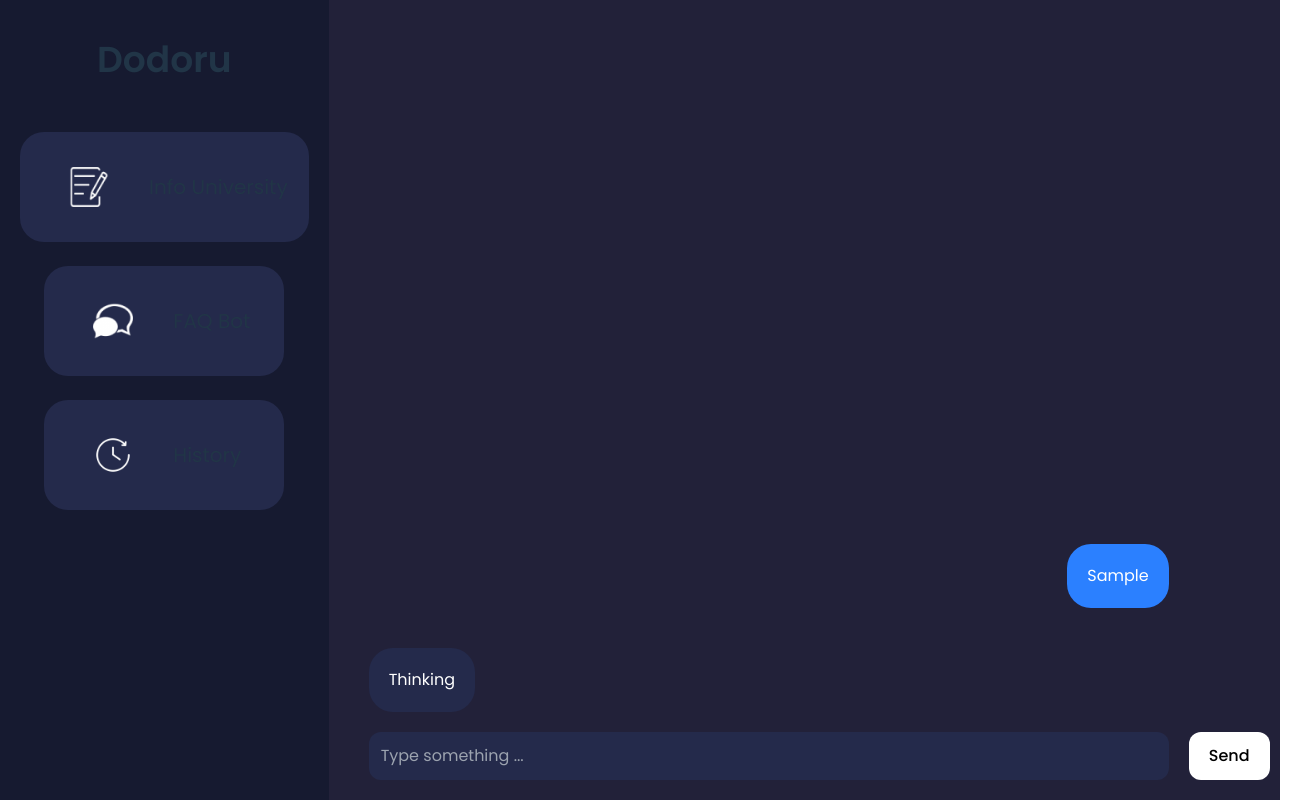
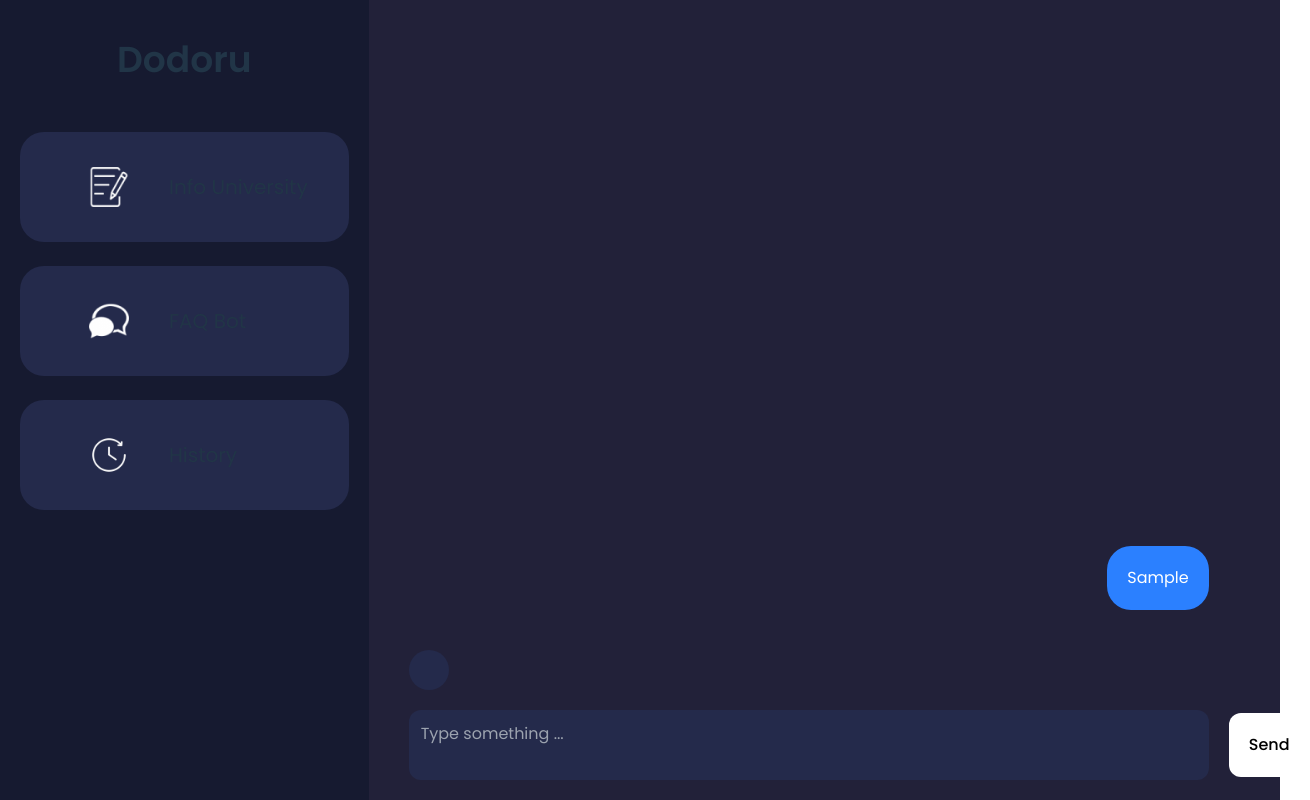
Before and after one commit to kensunjaya/Technoscape_Hackathon, a React (Vite) app: page / in a window 1280 px wide. Both pictures are taken after typing "Sample" into the empty fields and a click on the button "Send". Shown: the whole page, 1310 px wide, since content can reach past the window. Built offline with nearby package versions, Linux system fonts and the light colour scheme; no server answers.

Commit message:
textarea touchup

```diff
--- a/src/components/Card.jsx
+++ b/src/components/Card.jsx
@@ -7,7 +7,7 @@ function Card(props) {
   return (
     <>
       <button
-        className="flex items-center rounded-3xl bg-bluefield p-5 min-w-[30vh] my-3 overflow-hidden font-sans"
+        className="flex items-center rounded-3xl bg-bluefield py-5 min-w-full my-3 px-10 overflow-hidden font-sans"
         onClick={props.handleClick}
       >
         <img
--- a/src/pages/Faq.jsx
+++ b/src/pages/Faq.jsx
@@ -1,4 +1,4 @@
-import React, { useEffect, useState } from 'react';
+import React, { useEffect, useRef, useState } from 'react';
 import { pipeline } from '@xenova/transformers';
 
 import { GoogleGenerativeAI } from "@google/generative-ai";
@@ -18,6 +18,7 @@ function Faq() {
   const [prompt, setPrompt] = useState("");
   const [loading, setLoading] = useState(false);
   const [chatContent, setChatContent] = useState([]);
+  const textareaRef = useRef(null);
 
   useEffect(() => {
     // Fetch the generative model when the component mounts
@@ -34,6 +35,16 @@ function Faq() {
     };
     fetchModel();
   }, []);
+
+  useEffect(() => {
+    adjustTextareaHeight();
+  }, [prompt]);
+
+  const adjustTextareaHeight = () => {
+    const textarea = textareaRef.current;
+    textarea.style.height = "auto"; // Reset the height
+    textarea.style.height = `${textarea.scrollHeight + 10}px`; // Set it to the scrollHeight
+  };
 
   const getResponse = async () => {
     if (model) {
@@ -104,13 +115,20 @@ function Faq() {
                   <div className="my-5 text-white bg-blueuser p-5 rounded-3xl max-w-[65%]">{content.user}</div>
                 </div>
                 <div className="justify-start flex">
-                  {content.bot ? <div className="my-5 text-white bg-blueres p-5 rounded-3xl max-w-[65%]">{content.bot}</div> : <div className="my-5 text-white bg-bluefield p-5 rounded-3xl max-w-[65%]">Thinking <BeatLoader loading={loading} size={10} color="white" margin={3} /></div>}
+                  {content.bot ? <div className="my-5 text-white bg-blueres p-5 rounded-3xl max-w-[65%]">{content.bot}</div> : <div className="my-5 text-white bg-bluefield p-5 rounded-3xl max-w-[65%]"><BeatLoader loading={loading} size={10} color="white" margin={3} /></div>}
                 </div>
               </div>
             ))}
-            <div className="flex">
-              <input type="text" placeholder="Type something ..." className="p-3 rounded-xl bg-bluefield text-white min-w-[100vh] font-sans mr-5" value={prompt} onChange={(e) => setPrompt(e.target.value)} />
-              <button onClick={getResponse} disabled={loading} className="rounded-xl text-black bg-white">Send</button>
+            <div className="flex items-center">
+            <textarea
+                id="multiliner"
+                placeholder="Type something ..."
+                className="px-3 pt-3 rounded-xl bg-bluefield text-white min-w-[100vh] font-sans mr-5 resize-none overflow-hidden"
+                value={prompt}
+                onChange={(e) => setPrompt(e.target.value)}
+                ref={textareaRef}
+              />
+              <button onClick={getResponse} disabled={loading} className="rounded-xl text-black bg-white h-[4rem]">Send</button>
             </div>
           </div>
         </div>
```
